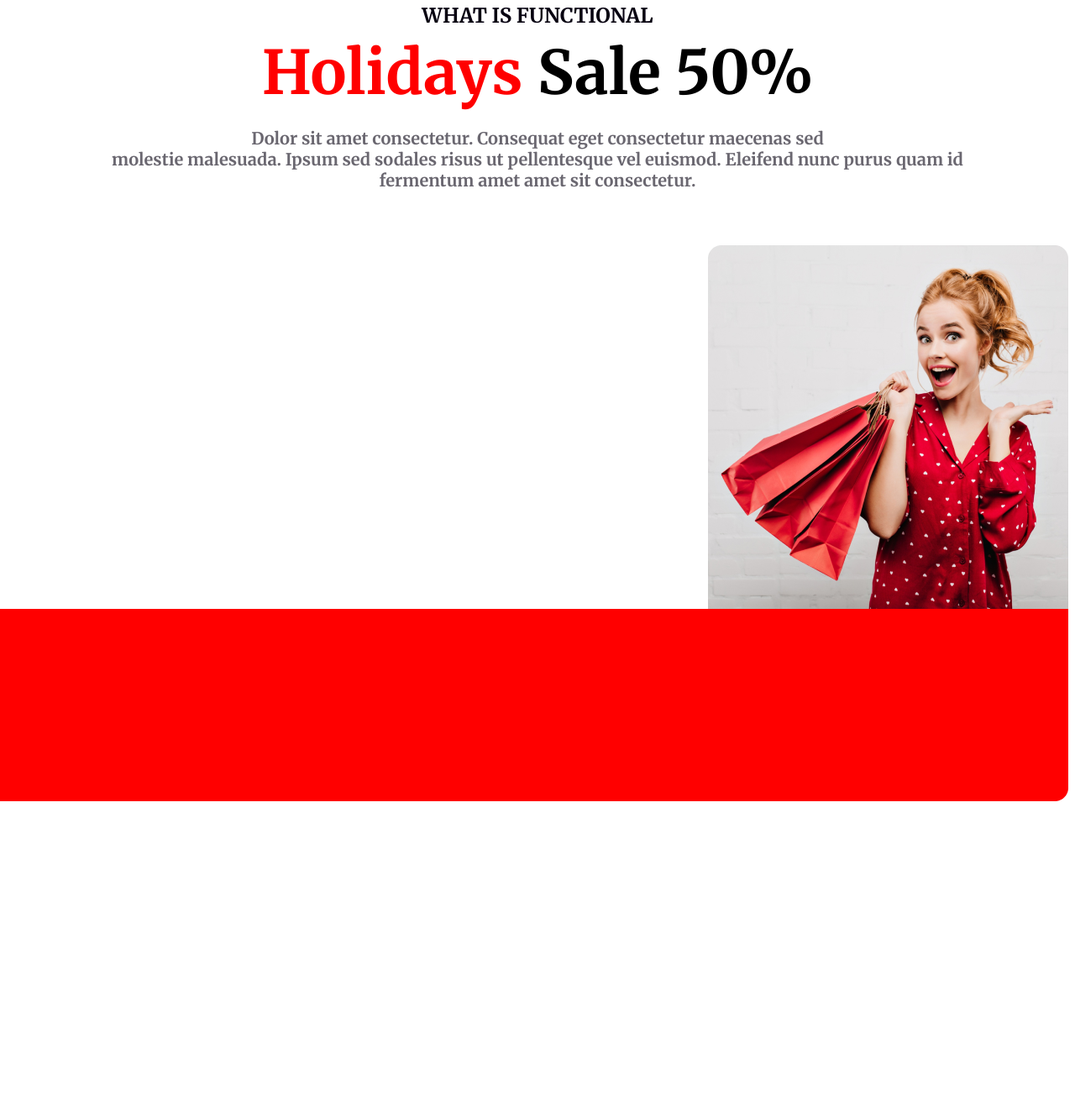
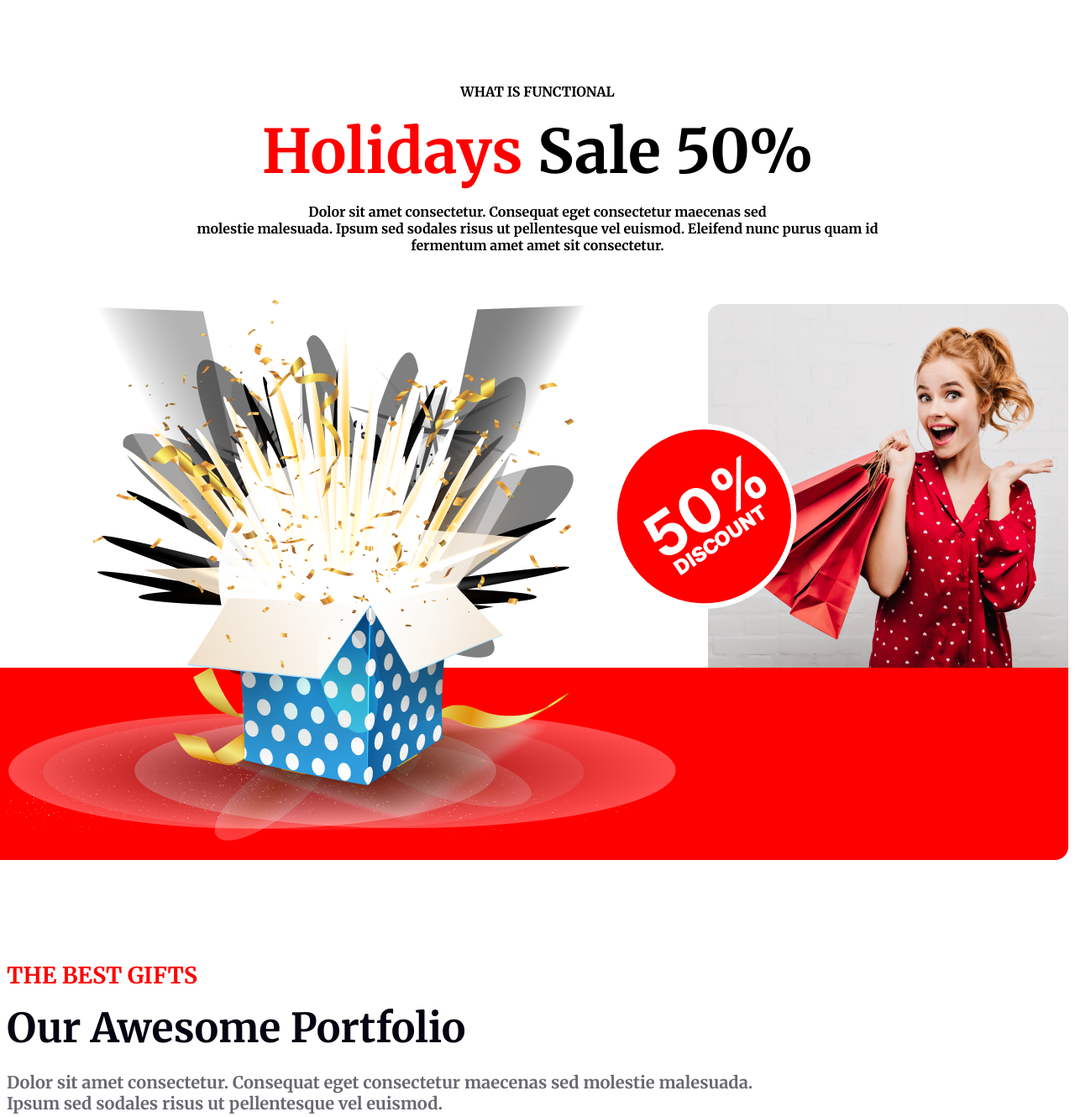
Before and after one commit to RaihanMizi/assignment-1, a plain HTML site: page index.html in a window 1280 px wide. Shown: the part 3387-4717 px from the top of the page at 84% size. Before the commit the page ends 4349 px from the top, so only its background shows below. Drawn offline with Linux system fonts and the light colour scheme.

Commit message:
some product display and text add

```diff
--- a/index.html
+++ b/index.html
@@ -77,24 +77,51 @@
         </div>
       </section>
 
-   <section  class="section-div">
-    <div>
-        <p class="ptag-fuction">WHAT IS FUNCTIONAL</p>
-        <h3 class="h3tag-holidays"><span class="span-tag">Holidays</span> Sale 50%</h3>
-        <p class="p-tag-dolar">Dolor sit amet consectetur. Consequat eget consectetur maecenas sed <br>molestie malesuada. Ipsum sed sodales risus ut pellentesque vel euismod. Eleifend nunc purus quam id <br> fermentum amet amet sit consectetur.</p>
-        <div class="main-div-section19">
-            <img class="main-div-img-20" src="./resources/Rectangle 1.png" alt="">
+
+      <section class="img-section12">
+        <p class="ptag-releted">WHAT IS FUNCTIONAL</p>
+        <h3 class="heeading-tag"> <span class="span-tag">Holidays</span> Sale 50%</h3>
+        <p class="paragraph-tag">Dolor sit amet consectetur. Consequat eget consectetur maecenas sed <br> molestie malesuada. Ipsum sed sodales risus ut pellentesque vel euismod. Eleifend nunc purus quam id <br> fermentum amet amet sit consectetur.</p>
+        <div class="div-section14">
+            <div class="div-sectionn15">
+                <img class="girl" src="./resources/Rectangle 1.png" alt="">
                 <img src="./resources/Rectangle 2.png" alt="">
             </div>
-        <div class="main-div-image21">
+             <div class="box">
                 <img src="./resources/Group 75.png" alt="">
              </div>
-        <div class="goru">
+             <div class="discount-name">
                 <img src="./resources/Group 44.png" alt="">
              </div>
         </div>
 
       </section>
+      <section class="product-name">
+                <p class="ptag12">THE BEST GIFTS</p>
+                <h3 class="h3tag-19">Our Awesome Portfolio</h3>
+                <p class="text">Dolor sit amet consectetur. Consequat eget consectetur maecenas sed molestie malesuada. <br> Ipsum sed sodales risus ut pellentesque vel euismod.</p>
+                <div class="box123">
+                    <div>
+                        <img src="./resources/Rectangle 3.png" alt="">
+                    </div>
+                    <div>
+                        <img src="./resources/Rectangle 4.png" alt="">
+                    </div>
+                    <div>
+                        <img src="./resources/Rectangle 5.png" alt="">
+                    </div>
+                    <div>
+                        <img src="./resources/Rectangle 6.png" alt="">
+                    </div>
+                    <div>
+                        <img src="./resources/Rectangle 7.png" alt="">
+                    </div>
+                    <div>
+                        <img src="./resources/Rectangle 8.png" alt="">
+                    </div>
+                </div>
+      </section>
+
     </main>
     <footer></footer>
   </body>
--- a/style/style.css
+++ b/style/style.css
@@ -172,63 +172,66 @@ body {
 
 }
 /*  */
-.section-div{
+
+.img-section12{
+  max-width:1320px;
   margin:0 auto;
-  text-align:center;
-  max-width:1320px;
+  text-align: center;
+  margin-top:120px;
 }
-.main-div-img-20{
-  width: 429px;
-  height: 433px;
+.heeading-tag{
+  font-size:72px;
+  font-weight:900px;
+  margin-top:0px;
+  margin-bottom:0px;
 }
-.main-div-section19{
-  display: flex;
-  margin-top:65px;
-  flex-direction: column;
-  align-items: end;
-
-
+.span-tag{
+  color: #F00;
 }
-
-.main-div-image21{
+.div-section14{
+  position: relative;
+}
+.div-sectionn15{
+ display: flex;
+ flex-direction: column;
+ align-items: end;
+ margin-top: 60px;
+}
+.box{
   position: absolute;
   bottom:0px;
 
 }
-.main-div-img-20{
-  width: 429px;
-  height: 433px;
-  bottom: 0px;
+.discount-name{
+  position: absolute;
+  top: 100px;
+  right:280px;
 }
-.goru{
-  position: absolute;
-  right:300px;
-  top:100px;
-
+.product-name{
+   max-width: 1320px;
+   margin:120px auto;
 }
-
-
-
-.ptag-fuction{
-  color: #070211;
-  font-size: 24px;
+.box123{
+    display: grid;
+    grid-template-columns: repeat(3,1fr);
+    gap:20px;
+}
+.ptag12{
+  color: #F00;
+  font-size: 27px;
   font-weight: 500;
   margin-bottom:0px;
 }
-.h3tag-holidays {
-  font-size: 72px;
+.h3tag-19{
+  color: #070211;
+  font-size: 48px;
   font-weight: 900;
-  margin-top:7px;
+  margin-top:16px;
   margin-bottom:0px;
-
 }
-.span-tag{
-  color: #F00;
-
-}
-.p-tag-dolar{
+.text{
   color: rgba(7, 2, 17, 0.60);
   font-size: 20px;
-  font-weight: 500;
-  margin-top:20px;
+  font-weight: 400;
+  margin-top:22px;
 }
```
Lines whose indentation alone changed are shown as unchanged.
